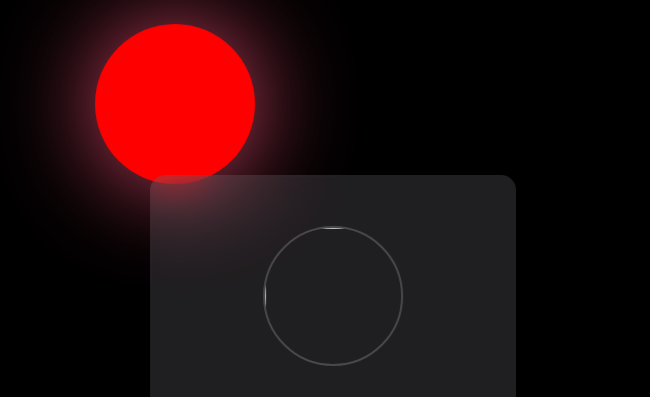
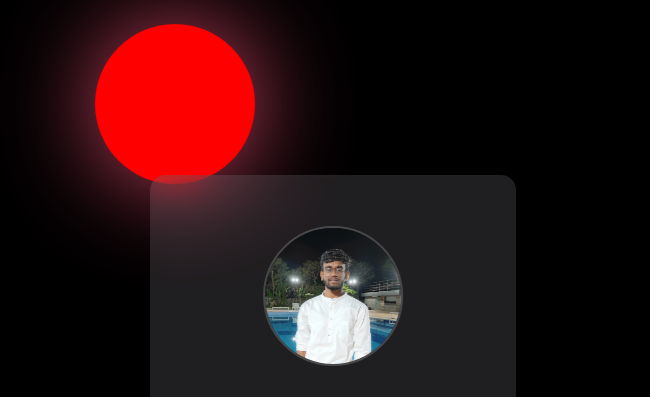
Before and after one commit to chetanhasarmani1724/Share-Modal-Project-js, a plain HTML site: page index.html in a window 1280 px wide. Shown: the top 397 px of the page, without its empty margins (307-957 px from the left). Drawn offline with Linux system fonts and the light colour scheme; the site is published under a folder, as on GitHub Pages, so addresses that start at the root find nothing.

Commit message:
Update index.html

```diff
--- a/index.html
+++ b/index.html
@@ -17,7 +17,7 @@
 
         <!--Card view-->
         <div class="card-wrapper">
-            <img src="/ch.jpg" alt="" >
+            <img src="./ch.jpg" alt="" >
             <h1 class="mainheading">Chetan Hasarmani</h1>
             <p class="sub-heading">Web Developer</p>
             <div class="btn-grp">
```
